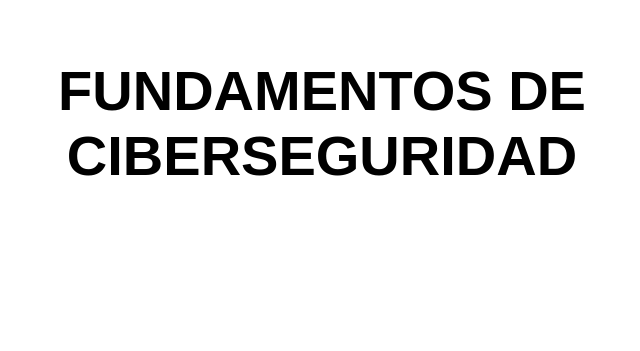
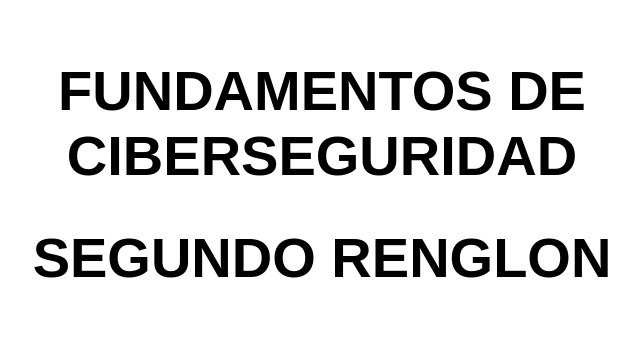
Before and after one commit to ENIAM1503/mi-primer-app, a website: page src/index.html in a window 1280 px wide. Shown: the whole page, without its empty margins (318-958 px from the left). Drawn offline with Linux system fonts and the light colour scheme.

Commit message:
//AGREGANDO NUEVA LINEA

```diff
--- a/src/index.html
+++ b/src/index.html
@@ -11,6 +11,7 @@
 <body>
   <main>
     <h1>FUNDAMENTOS DE CIBERSEGURIDAD</h1>
+    <h1>SEGUNDO RENGLON</h1>
   </main>
 </body>
 
```
